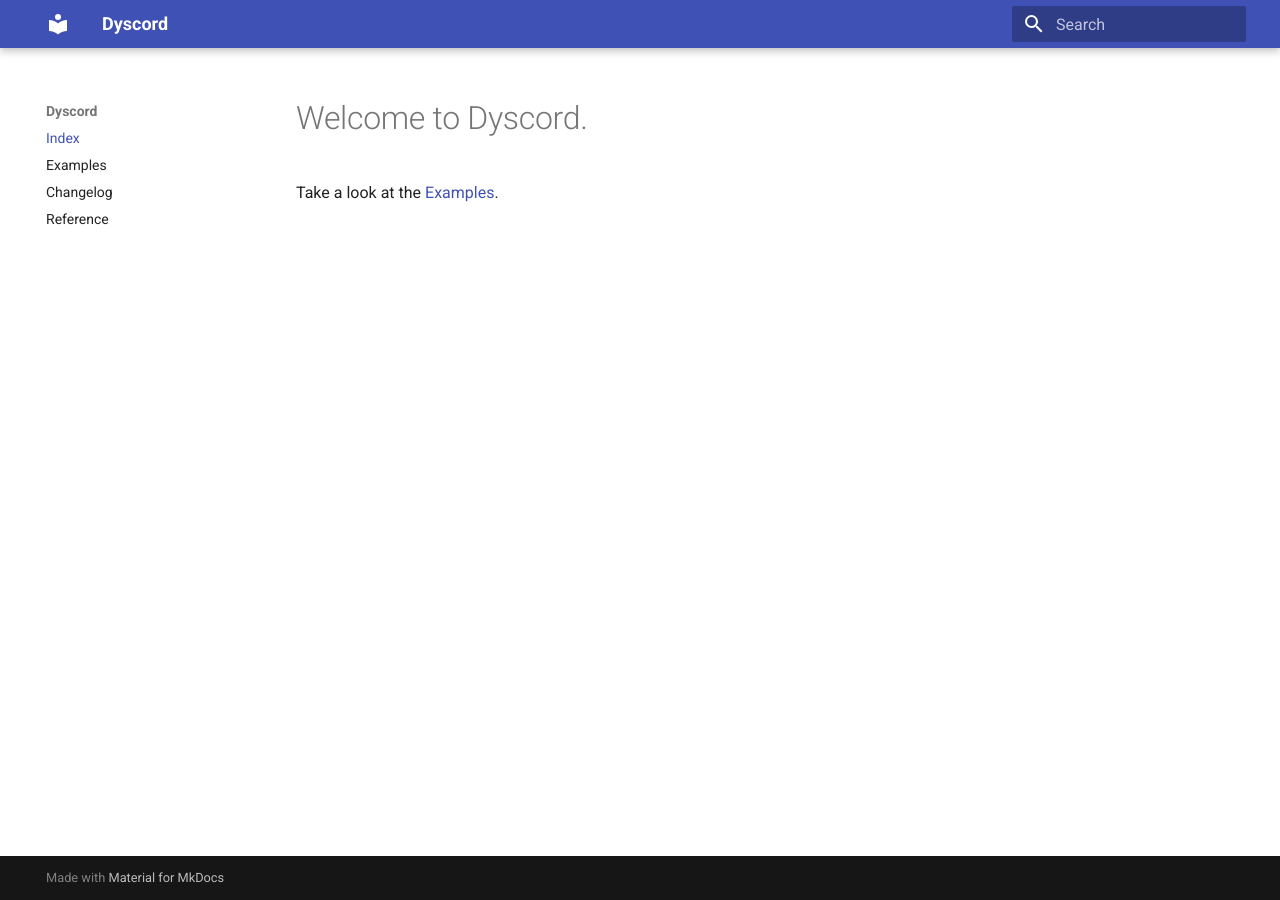
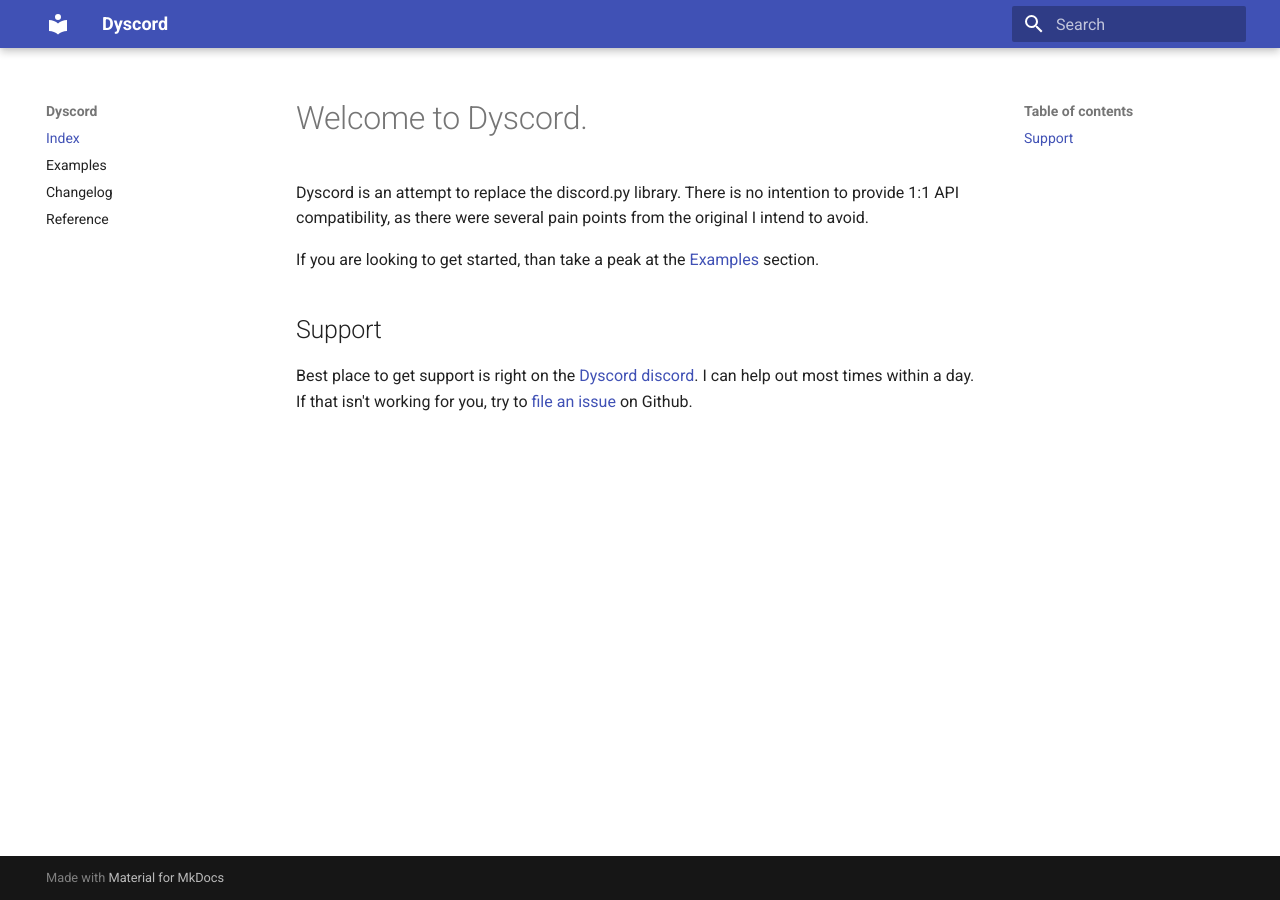
Before and after one commit to isbe-house/dyscord, an MkDocs documentation site: the page built from docs/index.md, in a window 1280 px wide. Built offline with MkDocs 1.6.1 and Material for MkDocs 9.7.7, drawn with Linux system fonts in a browser that asks for light colours.

```diff
--- a/docs/index.md
+++ b/docs/index.md
@@ -1,3 +1,9 @@
 # Welcome to Dyscord.
 
-Take a look at the [Examples](#examples).
+Dyscord is an attempt to replace the discord.py library. There is no intention to provide 1:1 API compatibility, as there were several pain points from the original I intend to avoid.
+
+If you are looking to get started, than take a peak at the [Examples](#examples) section.
+
+## Support
+
+Best place to get support is right on the [Dyscord discord](https://discord.gg/Q9NFzgZx). I can help out most times within a day. If that isn't working for you, try to [file an issue](https://github.com/isbe-house/dyscord/issues/new/choose) on Github.
```
Also changed, not shown: README.md (+8 -1 lines).
